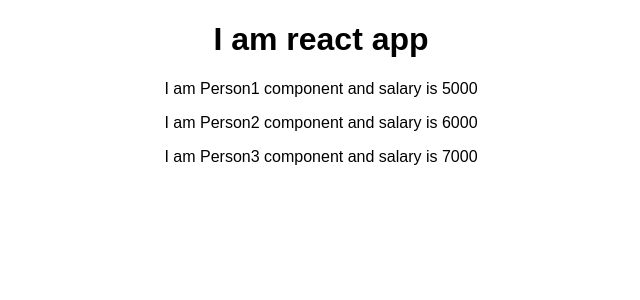
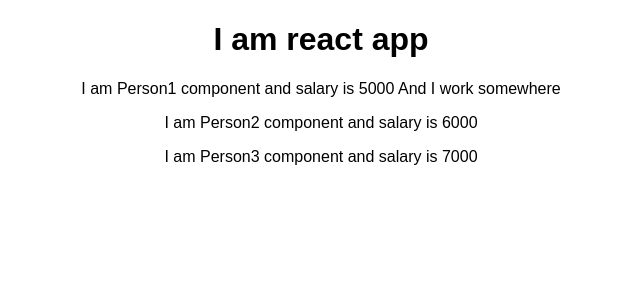
Before and after one commit to rg225/learn-react, a React (Create React App) app: page / in a window 1280 px wide. Shown: the top 300 px of the page, without its empty margins (319-959 px from the left). Built offline with nearby package versions, Linux system fonts and the light colour scheme.

Commit message:
working with children props

```diff
--- a/src/App.js
+++ b/src/App.js
@@ -7,7 +7,7 @@ class App extends Component {
     return (
       <div className="App">
         <h1>I am react app</h1>
-        <Person name="Person1" salary="5000" />
+        <Person name="Person1" salary="5000" > And I work somewhere </Person>
         <Person name="Person2" salary="6000" />
         <Person name="Person3" salary="7000" />
       </div>
--- a/src/Person/Person.js
+++ b/src/Person/Person.js
@@ -1,5 +1,9 @@
 import React, { Component } from 'react';
 
 export default function Person(props) {
-    return <p>I am {props.name} component and salary is {props.salary}</p>
+    return (
+        <div>
+            <p>I am {props.name} component and salary is {props.salary} {props.children}</p>
+        </div>
+    )
 }
```
